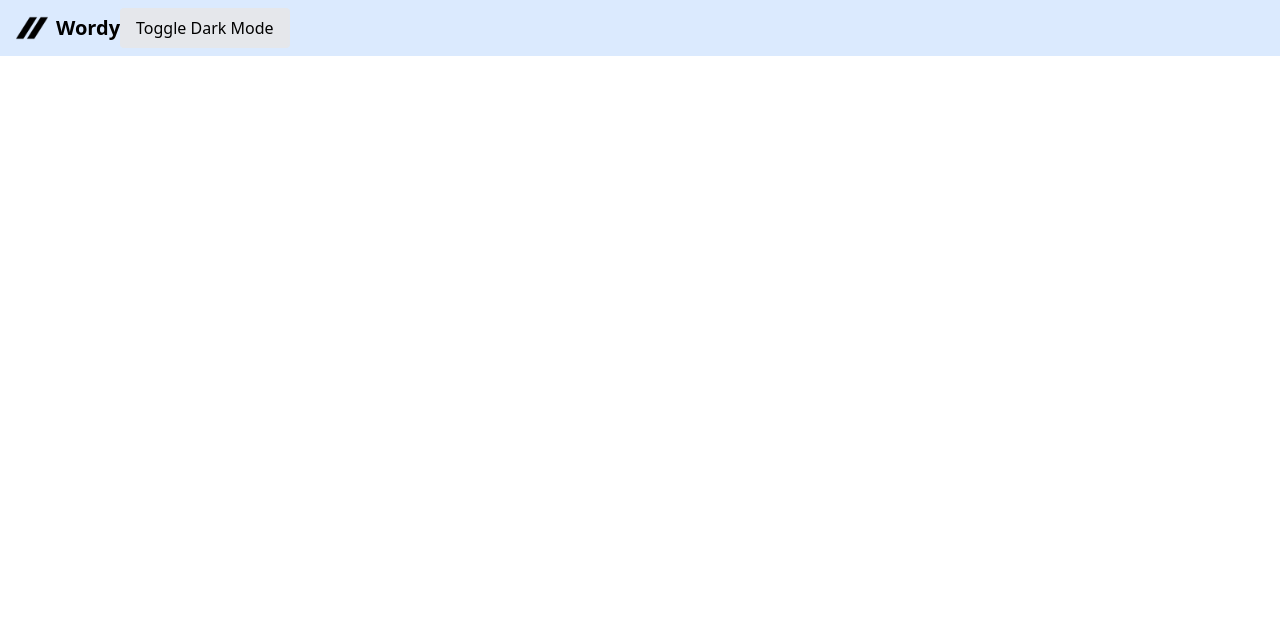
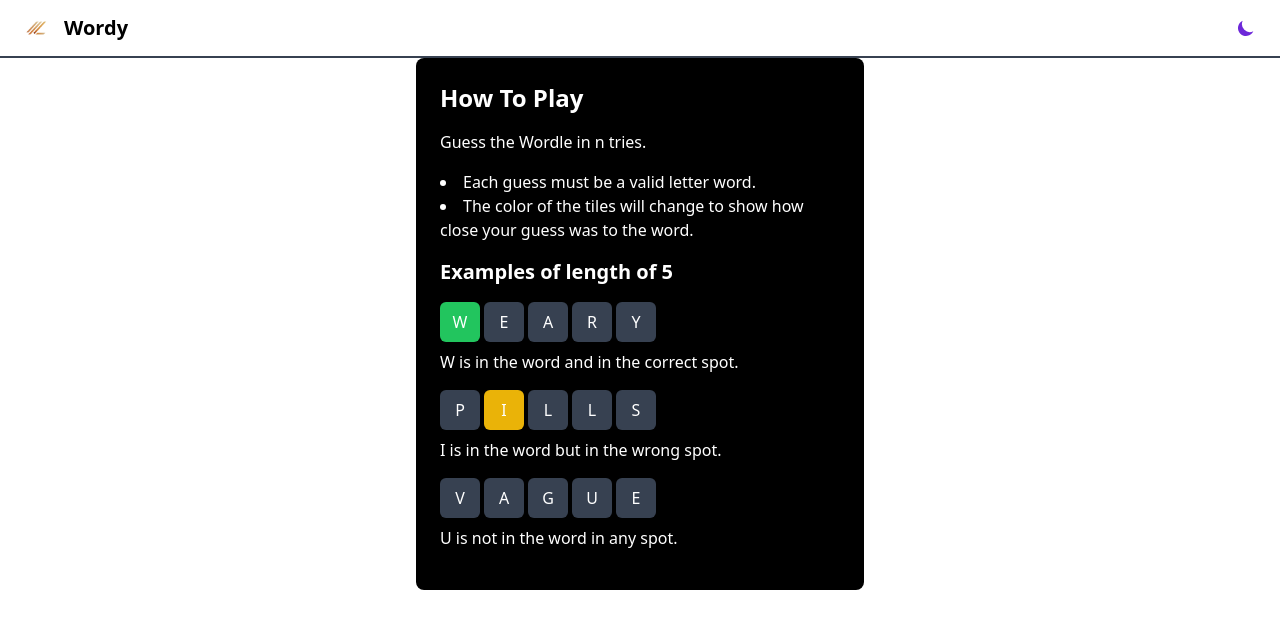
Before and after one commit to Hil-Patel/Wordy-FrontEnd, a React (Vite) app: page / in a window 1280 px wide. Shown: the top 628 px of the page. Built offline with nearby package versions, Linux system fonts and the light colour scheme.

Commit message:
added dark mode

```diff
--- a/src/component/Navbar.tsx
+++ b/src/component/Navbar.tsx
@@ -1,41 +1,59 @@
-import React, { useEffect, useState } from 'react'
-import logo from "../assets/logo.png"
+import React, { useEffect, useState } from "react";
+import logo from "../assets/logo.png";
 
 const Navbar = () => {
   const [darkMode, setDarkMode] = useState(false);
 
   useEffect(() => {
-    const storedTheme = localStorage.getItem('theme');
-    if (storedTheme === 'dark') {
-      document.documentElement.classList.add('dark');
+    const storedTheme = localStorage.getItem("theme");
+    if (storedTheme === "dark") {
+      document.documentElement.classList.add("dark");
       setDarkMode(true);
     }
   }, []);
 
   const toggleDarkMode = () => {
     if (darkMode) {
-      document.documentElement.classList.remove('dark');
-      localStorage.setItem('theme', 'light');
+      document.documentElement.classList.remove("dark");
+      localStorage.setItem("theme", "light");
     } else {
-      document.documentElement.classList.add('dark');
-      localStorage.setItem('theme', 'dark');
+      document.documentElement.classList.add("dark");
+      localStorage.setItem("theme", "dark");
     }
     setDarkMode(!darkMode);
   };
+
   return (
-    <div className='flex bg-blue-100 dark:bg-green-100  px-4 py-2'>
-      <div className='flex items-center gap-2'>
-        <img src={logo} alt="Logo of Wordy" className='h-8'/>
-        <p className='text-xl font-bold'>Wordy</p>
+    <div className="flex  dark:bg-gray-600 justify-between px-4 py-2 border-b-2 dark:border-black border-gray-700">
+      <div className="flex items-center gap-2">
+        <img src={logo} alt="Logo of Wordy" className="h-10 " />
+        <p className="text-xl font-bold dark:text-white">Wordy</p>
       </div>
       <button
-      onClick={toggleDarkMode}
-      className="px-4 py-2 bg-gray-200 dark:bg-gray-800 text-black dark:text-white rounded"
-    >
-      Toggle Dark Mode
-    </button>
+        onClick={toggleDarkMode}
+        className=" w-9 rounded-lg p-2 hover:bg-gray-100 dark:hover:bg-gray-500"
+      >
+        <svg
+          className="fill-violet-700 block dark:hidden"
+          fill="currentColor"
+          viewBox="0 0 20 20"
+        >
+          <path d="M17.293 13.293A8 8 0 016.707 2.707a8.001 8.001 0 1010.586 10.586z"></path>
+        </svg>
+        <svg
+          className="fill-yellow-500 hidden dark:block"
+          fill="currentColor"
+          viewBox="0 0 20 20"
+        >
+          <path
+            d="M10 2a1 1 0 011 1v1a1 1 0 11-2 0V3a1 1 0 011-1zm4 8a4 4 0 11-8 0 4 4 0 018 0zm-.464 4.95l.707.707a1 1 0 001.414-1.414l-.707-.707a1 1 0 00-1.414 1.414zm2.12-10.607a1 1 0 010 1.414l-.706.707a1 1 0 11-1.414-1.414l.707-.707a1 1 0 011.414 0zM17 11a1 1 0 100-2h-1a1 1 0 100 2h1zm-7 4a1 1 0 011 1v1a1 1 0 11-2 0v-1a1 1 0 011-1zM5.05 6.464A1 1 0 106.465 5.05l-.708-.707a1 1 0 00-1.414 1.414l.707.707zm1.414 8.486l-.707.707a1 1 0 01-1.414-1.414l.707-.707a1 1 0 011.414 1.414zM4 11a1 1 0 100-2H3a1 1 0 000 2h1z"
+            fill-rule="evenodd"
+            clip-rule="evenodd"
+          ></path>
+        </svg>
+      </button>
     </div>
-  )
-}
+  );
+};
 
-export default Navbar
+export default Navbar;
--- a/src/pages/Home.tsx
+++ b/src/pages/Home.tsx
@@ -1,12 +1,84 @@
-import React from 'react'
-import Navbar from '../component/Navbar'
+import React from "react";
+import Navbar from "../component/Navbar";
 
 const Home = () => {
   return (
     <>
-      <Navbar/>
+      <Navbar />
+      <div className="bg-black text-white p-6 max-w-md mx-auto rounded-lg ">
+        <h2 className="text-2xl font-bold mb-4">How To Play</h2>
+        <p className="mb-4">Guess the Wordle in n tries.</p>
+        <ul className="list-disc list-inside mb-4">
+          <li>Each guess must be a valid letter word.</li>
+          <li>
+            The color of the tiles will change to show how close your guess was
+            to the word.
+          </li>
+        </ul>
+        <h3 className="text-xl font-semibold mb-4">Examples of length of 5</h3>
+        <div className="mb-4">
+          <div className="flex mb-2">
+            <span className="w-10 h-10 bg-green-500 text-white flex items-center justify-center rounded-md mr-1">
+              W
+            </span>
+            <span className="w-10 h-10 bg-gray-700 text-white flex items-center justify-center rounded-md mr-1">
+              E
+            </span>
+            <span className="w-10 h-10 bg-gray-700 text-white flex items-center justify-center rounded-md mr-1">
+              A
+            </span>
+            <span className="w-10 h-10 bg-gray-700 text-white flex items-center justify-center rounded-md mr-1">
+              R
+            </span>
+            <span className="w-10 h-10 bg-gray-700 text-white flex items-center justify-center rounded-md">
+              Y
+            </span>
+          </div>
+          <p>W is in the word and in the correct spot.</p>
+        </div>
+        <div className="mb-4">
+          <div className="flex mb-2">
+            <span className="w-10 h-10 bg-gray-700 text-white flex items-center justify-center rounded-md mr-1">
+              P
+            </span>
+            <span className="w-10 h-10 bg-yellow-500 text-white flex items-center justify-center rounded-md mr-1">
+              I
+            </span>
+            <span className="w-10 h-10 bg-gray-700 text-white flex items-center justify-center rounded-md mr-1">
+              L
+            </span>
+            <span className="w-10 h-10 bg-gray-700 text-white flex items-center justify-center rounded-md mr-1">
+              L
+            </span>
+            <span className="w-10 h-10 bg-gray-700 text-white flex items-center justify-center rounded-md">
+              S
+            </span>
+          </div>
+          <p>I is in the word but in the wrong spot.</p>
+        </div>
+        <div className="mb-4">
+          <div className="flex mb-2">
+            <span className="w-10 h-10 bg-gray-700 text-white flex items-center justify-center rounded-md mr-1">
+              V
+            </span>
+            <span className="w-10 h-10 bg-gray-700 text-white flex items-center justify-center rounded-md mr-1">
+              A
+            </span>
+            <span className="w-10 h-10 bg-gray-700 text-white flex items-center justify-center rounded-md mr-1">
+              G
+            </span>
+            <span className="w-10 h-10 bg-gray-700 text-white flex items-center justify-center rounded-md mr-1">
+              U
+            </span>
+            <span className="w-10 h-10 bg-gray-700 text-white flex items-center justify-center rounded-md">
+              E
+            </span>
+          </div>
+          <p>U is not in the word in any spot.</p>
+        </div>
+      </div>
     </>
-  )
-}
+  );
+};
 
-export default Home
+export default Home;
```
Also changed, not shown: src/assets/logo.png.
